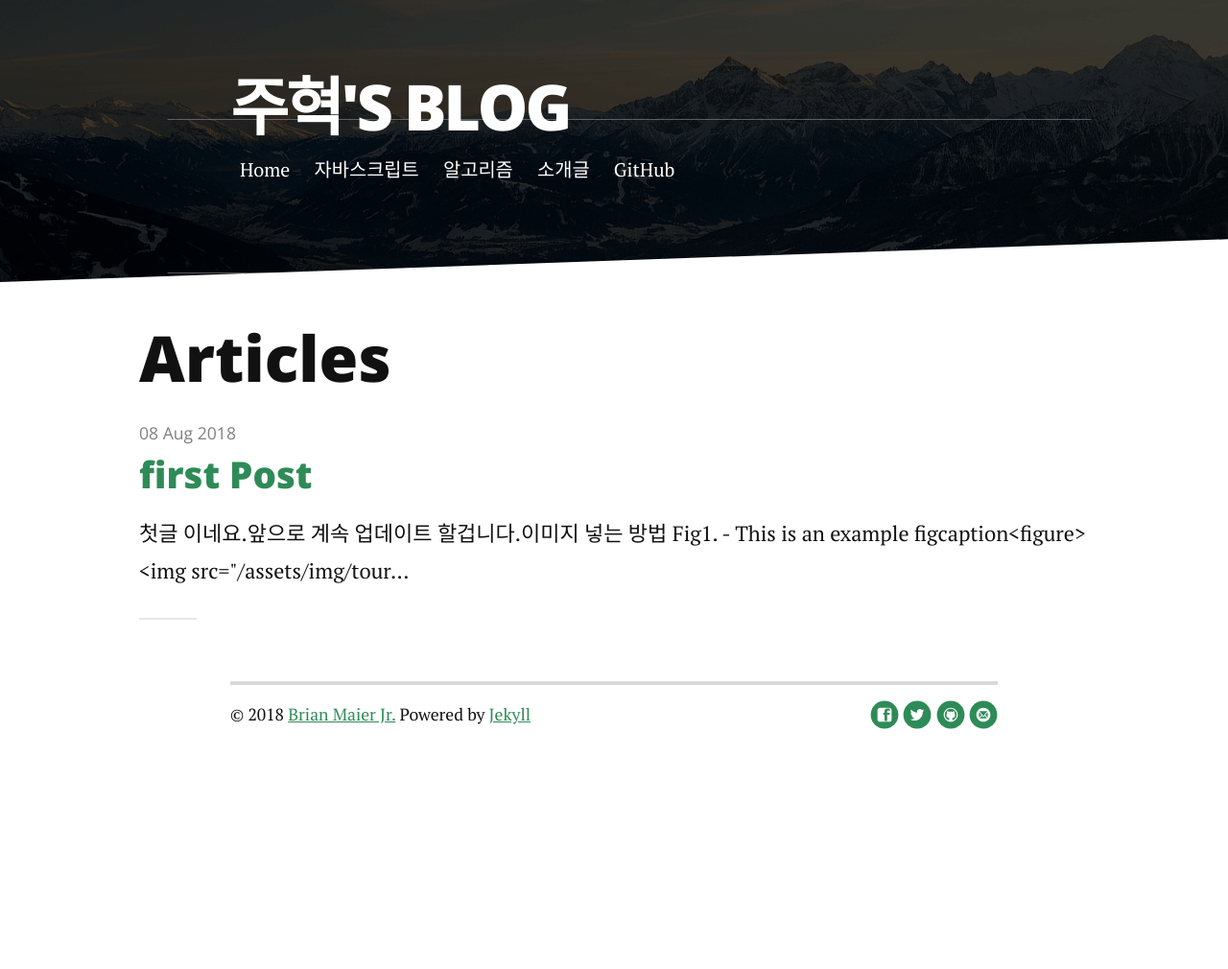
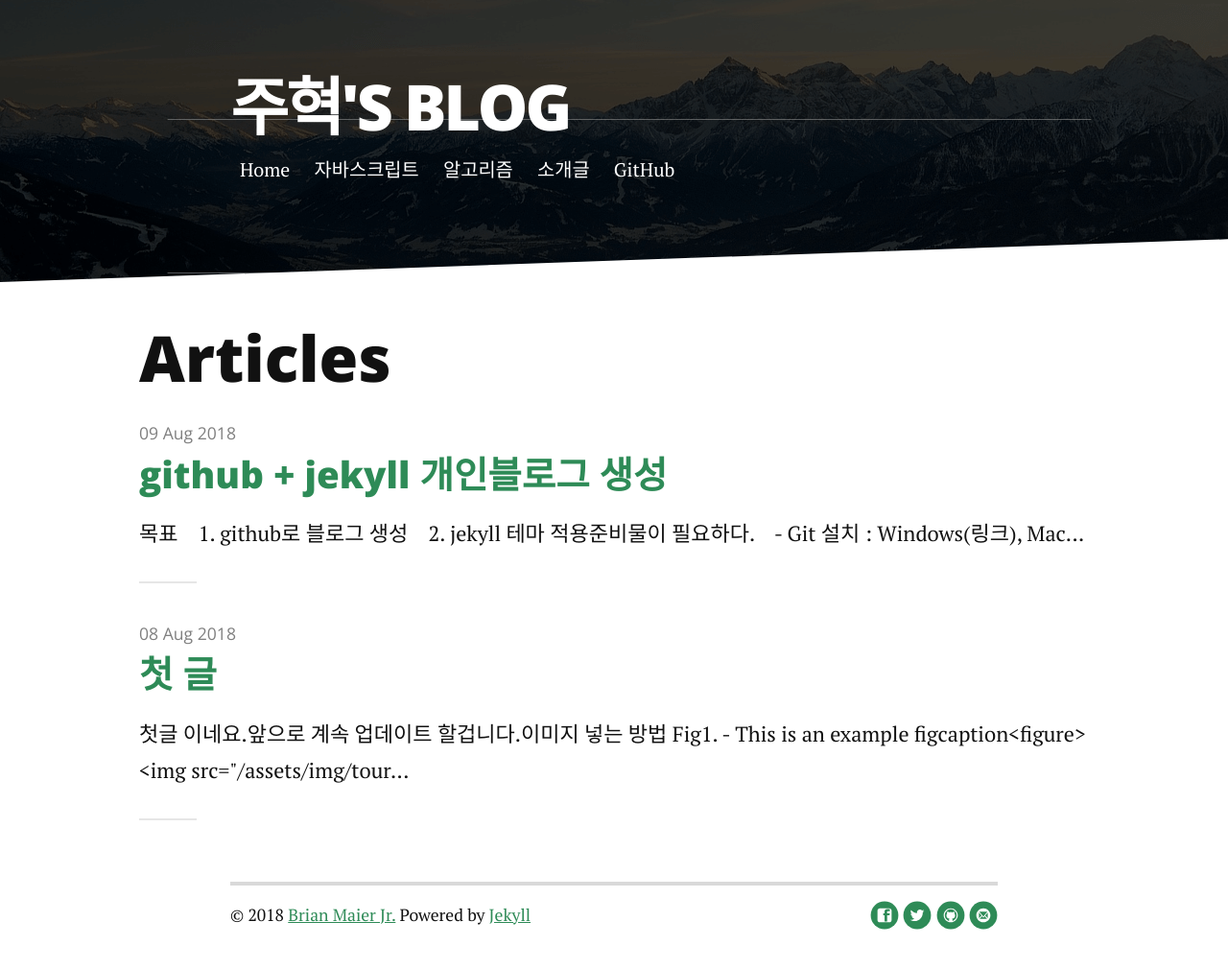
Before and after one commit to parkjuhuck/parkjuhuck.github.io, a Jekyll site: the page built from articles.md, in a window 1280 px wide. Shown: the whole page at 96% size. Built offline with Jekyll 4.4.1, drawn with Linux system fonts in a browser that asks for light colours; nearby versions of some CDN libraries; before the commit the page ends 900 px from its top, so only the background shows below that.

Commit message:
# 블로그 post 작성(진행 중)

```diff
--- a/_layouts/post.html
+++ b/_layouts/post.html
@@ -7,7 +7,7 @@ layout: default
         <img src="{{ '/assets/img/' | prepend: site.baseurl | append: page.image }}" alt="" />
       </div>
   {% endif %}
-  <h1 class="postTitle">{{ page.title }}</h1>
+  <h1 class="postTitle" style='font-size: 50px;'>{{ page.title }}</h1>
   <p class="meta">{{ page.date | date: '%B %d, %Y' }} | <span class="time">{{ page.content | number_of_words | divided_by:180 }}</span> Minute Read</p>
 
   {{ content }}
--- a/_posts/2018-08-08-first-Post.markdown
+++ b/_posts/2018-08-08-first-Post.markdown
@@ -1,6 +1,6 @@
 ---
 layout: post
-title:  "first Post"
+title:  "첫 글"
 date:   2018-08-08
 ---
 
--- /dev/null
+++ b/_posts/2018-08-09-github-blog-make.markdown
@@ -0,0 +1,120 @@
+---
+layout: post
+title:  "github + jekyll 개인블로그 생성"
+date:   2018-08-09
+---
+
+<br>
+<br>
+
+<h3 style='width: 100%;'>목표</h3>
+<div>
+  <label style='font-size:25px;'>&nbsp;&nbsp; 1. github로 블로그 생성</label>
+  <label style='font-size:25px;'>&nbsp;&nbsp; 2. jekyll 테마 적용</label>
+</div>
+
+<br>
+<hr>
+<br>
+
+<h3 style='width: 100%;'>준비물이 필요하다.</h3>
+<div style='width: 100%;'>
+  <label><strong>&nbsp;&nbsp; - Git 설치</strong> : <a href="http://msysgit.github.com/" target="_blank" > Windows(링크)</a>, <a href="http://sourceforge.net/projects/git-osx-installer/" target="_blank" >Mac(링크)</a></label>
+  <label><strong>&nbsp;&nbsp; - Github 계정</strong></label>
+  <label><strong>&nbsp;&nbsp; - Ruby </strong> : <a href="https://rubyinstaller.org/" target="_blank" > Windows(링크)</a></label>
+  <label><strong>&nbsp;&nbsp; - Jekyll</strong></label>
+  <label class="highlighter-rouge">
+    <pre class="highlight"><code><strong>Mac -> </strong> sudo gem install jekyll bundler</code></pre>
+    <pre class="highlight"><code><strong>Window -> </strong> gem install jekyll bundler</code></pre>
+  </label>
+</div>
+
+<br>
+
+Jekyll은 마크다운을 베이스로 정적 HTML 웹사이트를 만들어주는 툴이다.
+ Jekyll은 Ruby기반으로 만들어졌다.
+    로컬에서 테스트하기 위해서는 Ruby를 설치해야한다(필수는 아니다.)
+
+<br>
+<hr>
+<br>
+
+
+<div style='width: 100%;'>1.레지파지토리를 생성하자</div>
+
+<figure>
+	<img style='width:1200px;' src="{{ '/assets/img/post/t1.png' | prepend: site.baseurl }}" alt="">
+	<figcaption> 새로운 레파지토리 생성</figcaption>
+</figure>
+
+
+주의 할 점은 이름은 반드시 [본인 Github 아이디].github.io 이어야 한다.
+
+필자의 Github 아이디는 parkjuhuck이기 때문에 parkjuhuck.github.io로 만들었다.
+
+<br>
+<hr>
+<br>
+
+<div style='width: 100%;'>2. 로컬에 환경을 구축하자</div>
+
+<figure>
+	<img style='width:1200px; height:200px;' src="{{ '/assets/img/post/t2.png' | prepend: site.baseurl }}" alt="">
+	<figcaption> 로컬 경로에 clone을 하자 </figcaption>
+</figure>
+
+지금은 아무 파일이 없다. 일단 로컬에 Clone 하자.
+
+<br>
+<hr>
+<br>
+
+<!--
+{% highlight html %}
+<figure>
+	<img src="{{ '/assets/img/touring.jpg' | prepend: site.baseurl }}" alt="">
+	<figcaption>Fig1. - This is an example figcaption</figcaption>
+</figure>
+{% endhighlight %}
+
+{% highlight ruby %}
+def print_hi(name)
+  puts "Hi, #{name}"
+end
+print_hi('Tom')
+#=> prints 'Hi, Tom' to STDOUT.
+{% endhighlight %} -->
+
+
+<!-- Check out the [Jekyll docs][jekyll] for more info on how to get the most out of Jekyll. File all bugs/feature requests at [Jekyll's GitHub repo][jekyll-gh].
+
+[jekyll-gh]: https://github.com/mojombo/jekyll
+[jekyll]:    http://jekyllrb.com -->
+
+
+
+<blockquote>Aenean lacinia bibendum nulla sed consectetur. Morbi leo risus, porta ac consectetur ac, vestibulum at eros. Cras mattis consectetur purus sit amet fermentum. Nulla vitae elit libero, a pharetra augue. Curabitur blandit tempus porttitor. Donec sed odio dui. Cras mattis consectetur purus sit amet fermentum.</blockquote>
+
+Nullam quis risus eget urna mollis ornare vel eu leo. Cras mattis consectetur purus sit amet fermentum. Duis mollis, est non commodo luctus, nisi erat porttitor ligula, eget lacinia odio sem nec elit. Vivamus sagittis lacus vel augue laoreet rutrum faucibus dolor auctor.
+
+## Unordered List
+* List Item
+* Longer List Item
+  * Nested List Item
+  * Nested Item
+* List Item
+
+## Ordered List
+1. List Item
+2. Longer List Item
+    1. Nested OL Item
+    2. Another Nested Item
+3. List Item
+
+## Definition List
+<dl>
+  <dt>Coffee</dt>
+  <dd>Black hot drink</dd>
+  <dt>Milk</dt>
+  <dd>White cold drink</dd>
+</dl>
```
Also changed, not shown: assets/img/post - 복사본/1.본인이름.github.io로 레파지토리 생성.png (added), assets/img/post - 복사본/2.레파지토리 생성 후 Quick 페이지.png (added), assets/img/post - 복사본/3.Ruby 설치.png (added), assets/img/post - 복사본/4.jekyll 설치.png (added), assets/img/post - 복사본/5. jekyll 블로그 생성.png (added), assets/img/post - 복사본/6. 간단한 실행.png (added), assets/img/post - 복사본/7. jekyll themes 다운로드 github 적용.png (added), assets/img/post/3.Ruby 설치.png (added), assets/img/post/4.jekyll 설치.png (added), assets/img/post/5. jekyll 블로그 생성.png (added), assets/img/post/6. 간단한 실행.png (added), assets/img/post/7. jekyll themes 다운로드 github 적용.png (added), assets/img/post/t1.png (added), assets/img/post/t2.png (added).
